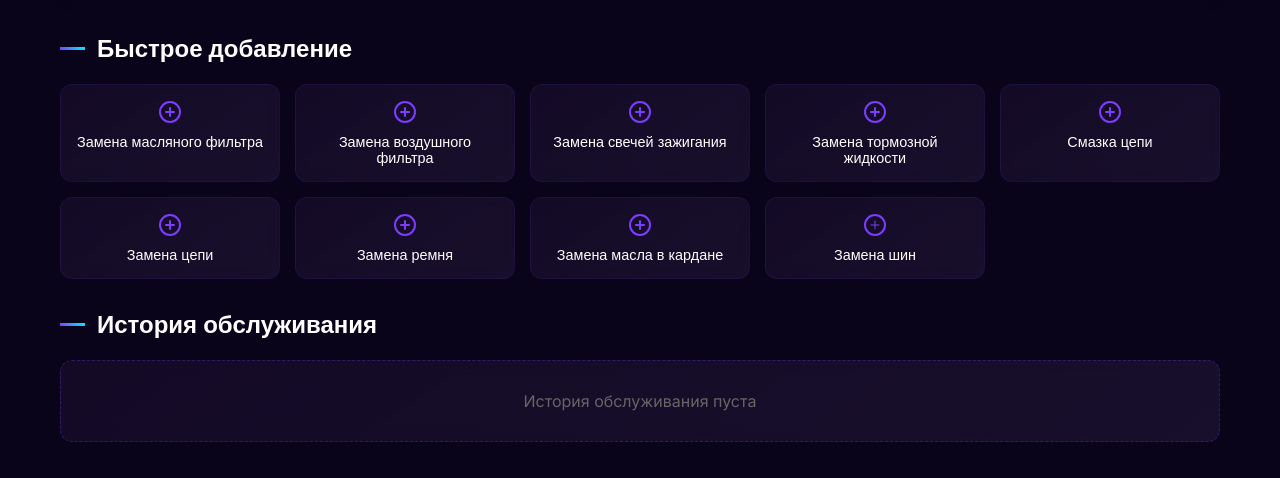
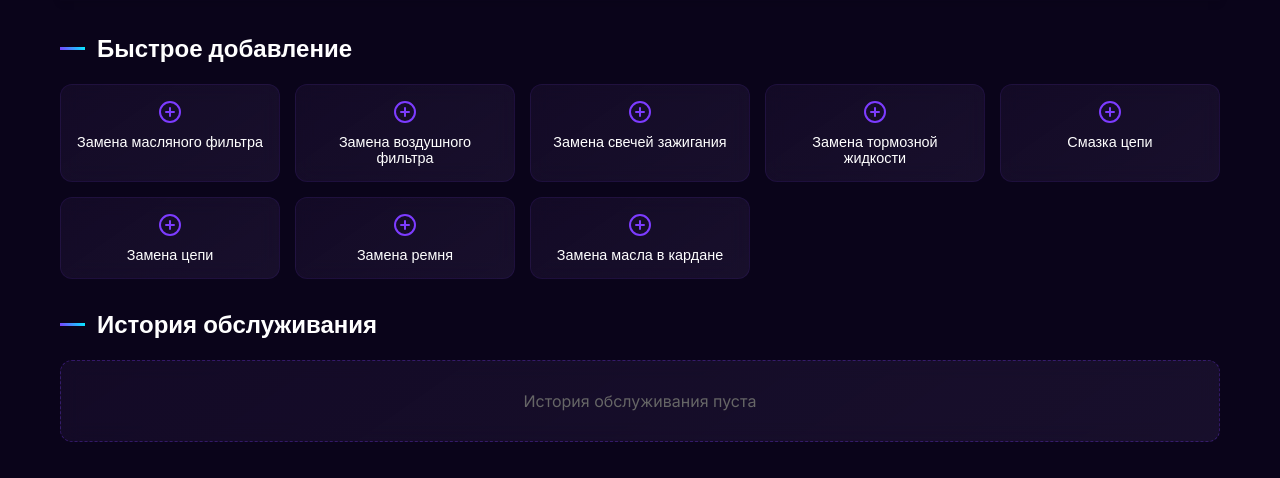
Before and after one commit to griskprj/MotoDiag1.0, a Flask app: page /maintenance/maintenance in a window 1280 px wide. Shown: the part 826-1304 px from the top of the page. Run offline with Flask 3, Linux system fonts and the light colour scheme; the visitor is signed in with stand-in values (Sample User, id 1); data that the repository does not hold is empty.

Commit message:
Delete change tires btn from service page

```diff
--- a/app/routes/commuinty.py
+++ b/app/routes/commuinty.py
@@ -5,7 +5,7 @@ from app.models import User, Motorcycle, MaintenanceHistory
 
 community_bp = Blueprint("community_bp", __name__, url_prefix="/community")
 
-@community_bp.route("/allriders")
+@community_bp.route("/riders")
 def riders():
     current_user_data = current_user if current_user.is_authenticated  else None
 
--- a/app/templates/service.html
+++ b/app/templates/service.html
@@ -232,13 +232,6 @@
                             <path d="M12 8V16M8 12H16" stroke="#7D3CFF" stroke-width="2" stroke-linecap="round" stroke-linejoin="round"/>
                         </svg>
                         Замена масла в кардане
-                    </button>
-                    <button class="quick-add-btn" data-service-type="Замена шин">
-                        <svg width="24" height="24" viewBox="0 0 24 24" fill="none" xmlns="http://www.w3.org/2000/svg">
-                            <path d="M12 22C17.5228 22 22 17.5228 22 12C22 6.47715 17.5228 2 12 2C6.47715 2 2 6.47715 2 12C2 17.5228 6.47715 22 12 22Z" stroke="#7D3CFF" stroke-width="2" stroke-linecap="round" stroke-linejoin="round"/>
-                            <path d="M12 8V16M8 12H16" stroke="#7D3CFF" st  roke-width="2" stroke-linecap="round" stroke-linejoin="round"/>
-                        </svg>
-                        Замена шин
                     </button>
                 </div>
             </section>
```
